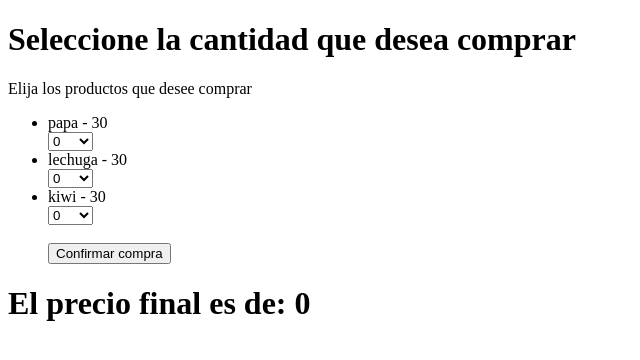
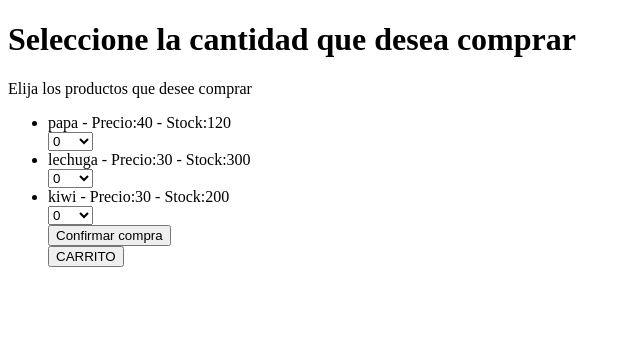
Before and after one commit to Amarilla22/Javascript-Coder-entrega-final, a plain HTML site: page compra.html in a window 1280 px wide. Both pictures are taken after a click on the button "Confirmar compra". Shown: the whole page, without its empty margins (0-640 px from the left). Drawn offline with Linux system fonts and the light colour scheme.

Commit message:
cambios finales antes del carrito

```diff
--- a/main.js
+++ b/main.js
@@ -1,14 +1,18 @@
 let productos = [
-    {ID: 1, nombre: "papa", precio: 30, stock: 120},
+    {ID: 1, nombre: "papa", precio: 40, stock: 120},
     {ID: 2, nombre: "lechuga",  precio: 30, stock: 300},
     {ID: 3, nombre: "kiwi", precio: 30, stock: 200}
 ];
+
+let nuevo_prod = [{}]
+
+productos = JSON.parse(localStorage.getItem("productos")) || productos //reviso si no hay nada en loca storage para actualizar los productos
 
 nueva_pagina()
 let boton = document.getElementById("finalizar")
 
 
-function nueva_pagina(){
+function nueva_pagina(){ //creacion de la nueva pagina con todos sus elementos e ids
     let listado = document.getElementById("contenedor")
 
     for(const producto of productos){
@@ -38,16 +42,21 @@ function nueva_pagina(){
     listado.appendChild(sangria)
     listado.appendChild(boton)
 
+    let carrito = document.createElement("button")
+    carrito.textContent = "CARRITO"
+    carrito.id = "carrito"
+
+    listado.appendChild(sangria)
+    listado.appendChild(carrito)
 }
 
-function mostrar(producto,listado){
+function mostrar(producto,listado){ //muestro los productos de forma dinamica
 
     let aux = document.createElement("li")
 
-    aux.innerHTML = `${producto.nombre} - ${producto.precio}`;
+    aux.innerHTML = `${producto.nombre} - Precio:${producto.precio} - Stock:${producto.stock} `;
 
     listado.appendChild(aux)
-
 }
 
 
@@ -58,19 +67,23 @@ boton.addEventListener("click", () => {
     let i=0
 
     selects.forEach(selects => {
-        cantidades.push(selects.value)
+        cantidades.push(parseInt(selects.value)) // obtengo los valores que selecciono el usuario
     })
 
-    for(const producto of productos){
-        total += producto.precio * cantidades[i];
-        producto.stock -= cantidades[i];
-        i++
-    }
 
-    let texto_final = document.getElementById("final")
-    let precio_final = document.createElement("h1")
+    productos.forEach((productos, i) => {
+        if(productos.stock >= cantidades[i]){ //compruebo que haya stock sino envio una alerta
+            total += productos.precio * Number(cantidades[i])
+        productos.stock -= Number(cantidades[i]) //sumo el precio total y resto el stock
+        console.log(productos.stock)
+        }
+        else{
+            alert(`No hay suficiente Stock de ${productos.nombre}`)
+        }
+    });
 
-    precio_final.textContent = "El precio final es de: "+ total
+    nuevo_prod = productos
+    localStorage.setItem("productos",JSON.stringify(nuevo_prod)) //guardo la nueva cantidad de productos
+    location.reload() //recargo la pagina para mostrar correctamente los productos
 
-    texto_final.appendChild(precio_final)
 })
```
Also changed, not shown: compra.html (+1 -1 lines), inicio.js (+4 -8 lines).
